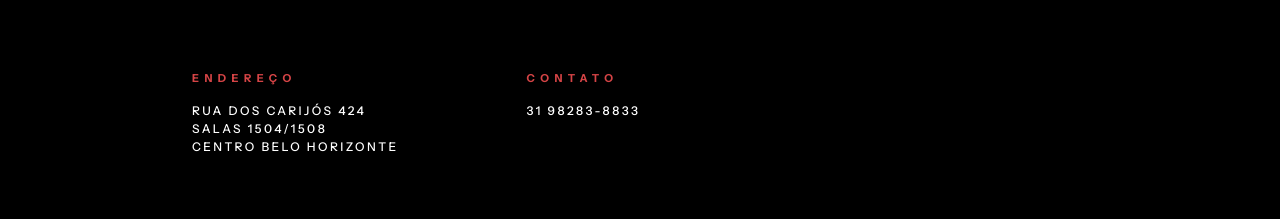
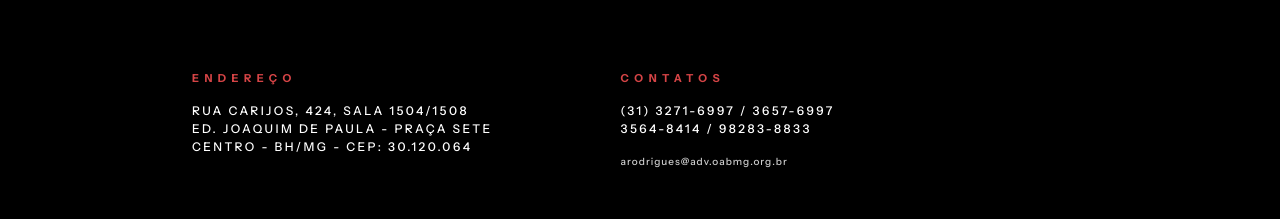
Before and after one commit to t0non/Advogado, a Next.js app: page / in a window 1280 px wide. Shown: the part 5521-5740 px from the top of the page. Built offline with nearby package versions, Linux system fonts and the light colour scheme.

Commit message:
Versão 1.5

```diff
--- a/src/app/page.tsx
+++ b/src/app/page.tsx
@@ -322,14 +322,20 @@ export default function Home() {
               <div className="space-y-4">
                 <p className="section-kicker text-accent">Endereço</p>
                 <p className="text-white text-[12px] font-medium uppercase tracking-[0.2em]">
-                  Rua dos Carijós 424 <br/>
-                  salas 1504/1508 <br/>
-                  Centro Belo Horizonte
+                  Rua Carijos, 424, sala 1504/1508 <br/>
+                  Ed. Joaquim de Paula - Praça Sete <br/>
+                  Centro - BH/MG - Cep: 30.120.064
                 </p>
               </div>
               <div className="space-y-4">
-                <p className="section-kicker text-accent">Contato</p>
-                <p className="text-white text-[12px] font-medium uppercase tracking-[0.2em]">31 98283-8833</p>
+                <p className="section-kicker text-accent">Contatos</p>
+                <p className="text-white text-[12px] font-medium uppercase tracking-[0.2em] mb-2">
+                  (31) 3271-6997 / 3657-6997 <br/>
+                  3564-8414 / 98283-8833
+                </p>
+                <p className="text-white text-[10px] font-medium tracking-[0.1em] lowercase opacity-80">
+                  arodrigues@adv.oabmg.org.br
+                </p>
               </div>
             </div>
           </div>
```
